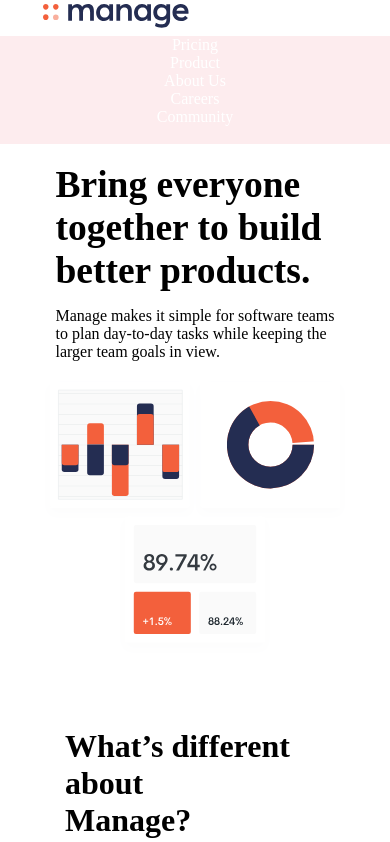
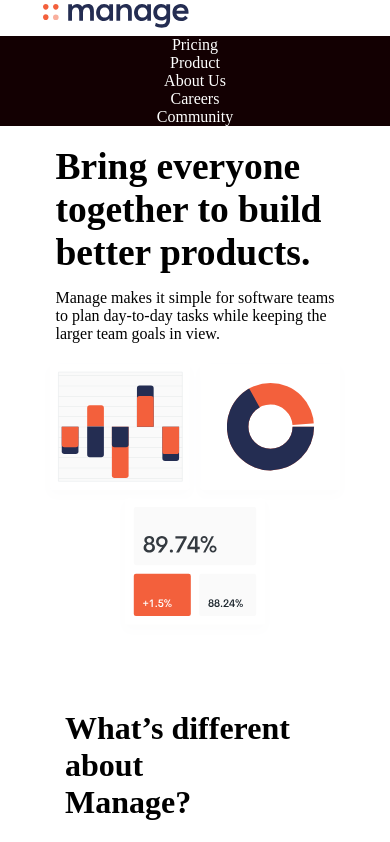
Before and after one commit to don-smith247/Manage-Landing, a plain HTML site: page index.html in a window 390 px wide. Both pictures are taken after a click on the element 324 px from the left and 15 px from the top of the page. Shown: the top 842 px of the page. Drawn offline with Linux system fonts and the light colour scheme.

Commit message:
third commit

```diff
--- a/style.css
+++ b/style.css
@@ -301,9 +301,10 @@
     .firrt-ul{
         display: none;
         flex-direction: column;
-        background-color: rgb(253, 236, 238);
+        background-color: rgb(19, 0, 2);
         color: white;
         text-align: center;
+        list-style: none;
     }
     .toggle{
         display: flex;
```
